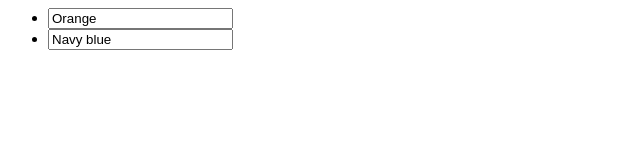
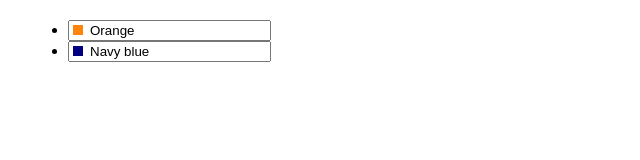
Before and after one commit to ylADLhw4EC1/ylADLhw4EC1.github.io, a plain HTML site: page hw4ec1/index.html in a window 1280 px wide. Shown: the whole page, without its empty margins (0-640 px from the left). Drawn offline with Linux system fonts and the light colour scheme.

Commit message:
colab -> github

```diff
--- a/hw4ec1/index.html
+++ b/hw4ec1/index.html
@@ -1,4 +1,10 @@
 
+<!DOCTYPE html>
+<html>
+<head>
+  <link rel="stylesheet" href="styles.css">
+</head>
+<body>
     <ul>
         <li>
             <div class="input-color">
@@ -15,3 +21,5 @@
             </div>
         </li>
     </ul>
+</body>
+</html>
--- /dev/null
+++ b/hw4ec1/styles.css
@@ -0,0 +1,20 @@
+
+ul {
+    margin: 20px;
+}
+
+.input-color {
+    position: relative;
+}
+.input-color input {
+    padding-left: 20px;
+}
+.input-color .color-box {
+    width: 10px;
+    height: 10px;
+    display: inline-block;
+    background-color: #ccc;
+    position: absolute;
+    left: 5px;
+    top: 5px;
+}
```
Lines whose indentation alone changed are shown as unchanged.
